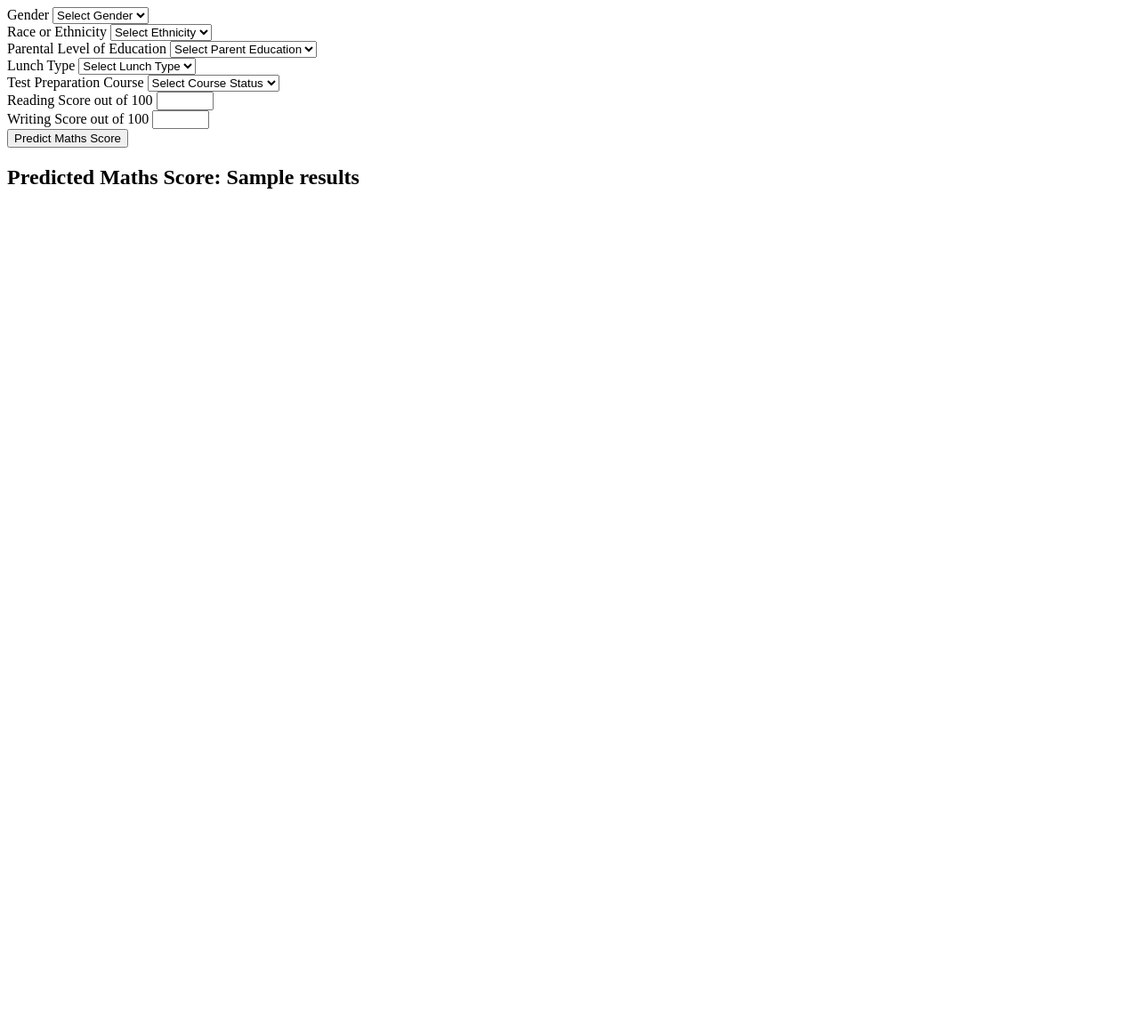
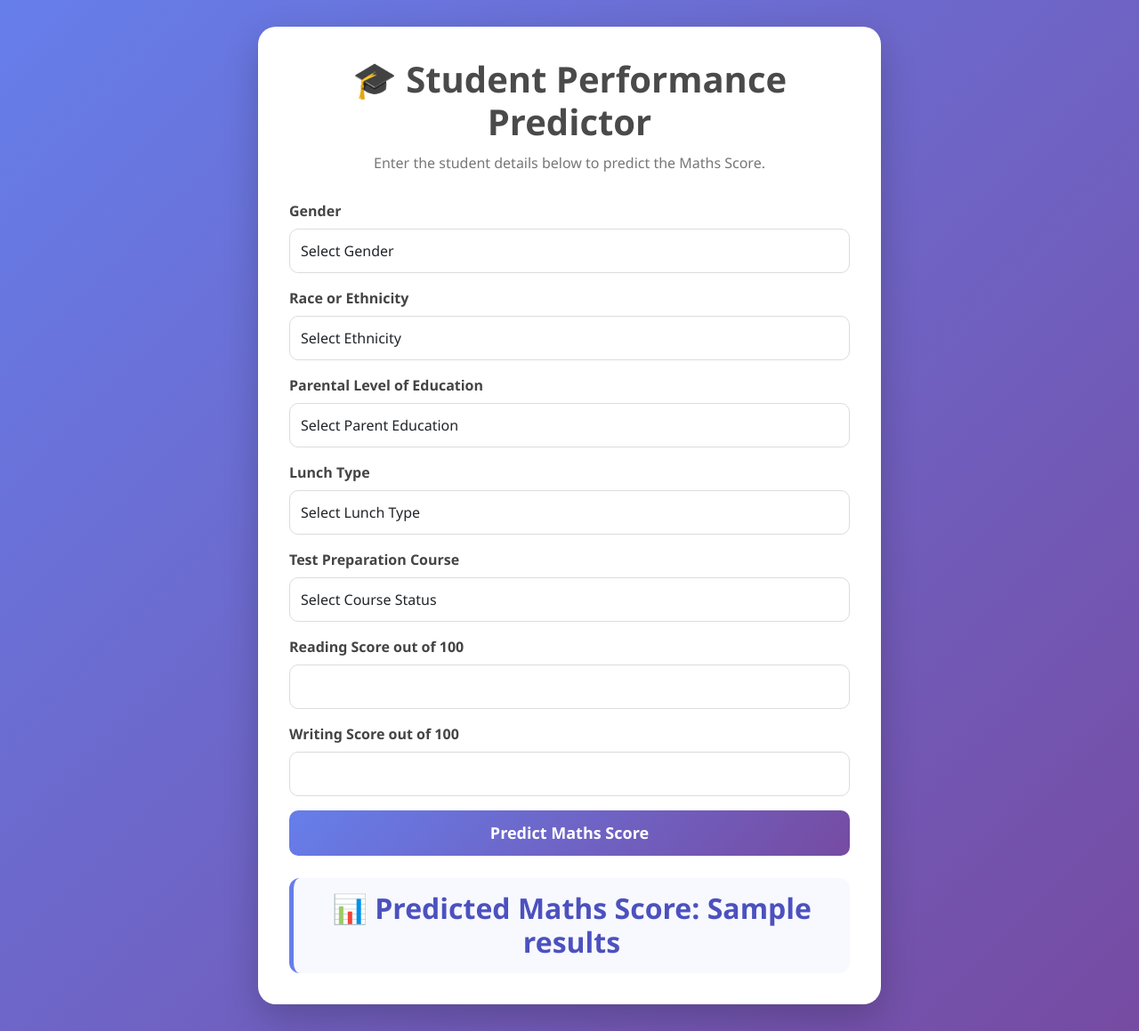
Before and after one commit to SahilBarve/mlprojects, a Flask app: template templates/home.html in a window 1280 px wide. Shown: the whole page at 89% size. Before the commit the page ends 212 px from the top, so only its background shows below. Run offline with Flask 3, Linux system fonts and the light colour scheme; the template is opened without the code that fills it: most values are stand-ins (such as "Sample title", 1, 10 or a date in 2020).

Commit message:
Updated UI styling

```diff
--- a/app.py
+++ /dev/null
@@ -1,45 +0,0 @@
-from flask import Flask, request, render_template # request for working with the up coming requests
-import numpy as np
-import pandas as pd
-
-from sklearn.preprocessing import StandardScaler
-from src.pipeline.predict_pipeline import CustomData,PredictPipeline
-application=Flask(__name__)#creates a Flask app object named application.__name__ is used to tell application that the app starts from this pyton file and use this location as root of the project file
-
-app=application
-
-##Route for a home
-@app.route('/') # Its a route decorator in flask , When someone visits  the URL(/) , run  the function below
-def index():
-  return render_template('index.html') # render_template() is used to display an HTML page from your Flask application.and this line "Open the index.html file from the templates folder and send it to the user's browser."
-
-@app.route('/predictdata',methods=['GET','POST']) #GET method is used to request or retrive data from the server
-                                                  #POST is used to send data to the server
-def predict_datapoint():# Will do everything here
-  if request.method=='GET': # In GET will just show the input to user and POST will recieve the user input make the prediction and return the result
-    return render_template('home.html') # in home.html will have simple data fields that we need to provide to model to do the predictions
-  else:
-    data=CustomData(
-      gender=request.form.get('gender'), # We will get all our input data entered by user here
-      race_ethnicity=request.form.get('race_ethnicity'),
-      parental_level_of_education=request.form.get('parental_level_of_education'),
-      lunch=request.form.get('lunch'),
-      test_preparation_course=request.form.get('test_preparation_course'),
-      reading_score=float(request.form.get('reading_score')),
-      writing_score=float(request.form.get('writing_score'))
-    )  # This same class will be created in predict pipeline file and this class is responsilble for mapping all the input data that we are giving to html which will be mapped with the backend
-    pred_df=data.get_data_as_data_frame()
-    print(pred_df)
-
-    predict_pipeline=PredictPipeline()
-    results=predict_pipeline.predict(pred_df) # Not the predict() always returns a array/list like object so we return results[0]
-    return render_template('home.html',results=results[0]) # We returned results[0] cause everything will be in a list format
-
-# For running the code
-
-if __name__=='__main__':  # "Run the code below only if this file is executed directly." This prevents Flask from starting automatically when the file is imported somewhere else.
-  app.run(host="0.0.0.0") # app.run() starts the flask web server and listens for requests such as http://127.0.0.1:5000 and executes your routes
-                                     # host="0.0.0.0." means other devices not only this on the same network can access it without this only the local device can access it
-
-''' Run the file by python app.py then open the crome and type 127.0.0.1:5000/ this will open the home page
-then call the function predictdata by simply writing  127.0.0.1:5000/predictdata in the search bar'''
--- a/templates/home.html
+++ b/templates/home.html
@@ -1,7 +1,107 @@
+<!DOCTYPE html>
+<html lang="en">
+<head>
+    <meta charset="UTF-8">
+    <meta name="viewport" content="width=device-width, initial-scale=1.0">
+    <title>Student Performance Predictor</title>
+
+    <!-- Bootstrap CSS -->
+    <link href="https://cdn.jsdelivr.net/npm/bootstrap@5.3.3/dist/css/bootstrap.min.css" rel="stylesheet">
+
+    <style>
+        body {
+            min-height: 100vh;
+            background: linear-gradient(135deg, #667eea, #764ba2);
+            display: flex;
+            justify-content: center;
+            align-items: center;
+            padding: 30px;
+            font-family: 'Segoe UI', Tahoma, Geneva, Verdana, sans-serif;
+        }
+
+        .prediction-card {
+            width: 100%;
+            max-width: 700px;
+            background: white;
+            border-radius: 20px;
+            padding: 35px;
+            box-shadow: 0 15px 40px rgba(0, 0, 0, 0.2);
+        }
+
+        .page-title {
+            text-align: center;
+            font-weight: 700;
+            color: #4a4a4a;
+            margin-bottom: 10px;
+        }
+
+        .subtitle {
+            text-align: center;
+            color: #777;
+            margin-bottom: 30px;
+        }
+
+        .form-label {
+            font-weight: 600;
+            color: #444;
+        }
+
+        .form-control {
+            border-radius: 10px;
+            padding: 12px;
+            border: 1px solid #dcdcdc;
+            transition: all 0.3s ease;
+        }
+
+        .form-control:focus {
+            border-color: #667eea;
+            box-shadow: 0 0 10px rgba(102, 126, 234, 0.3);
+        }
+
+        .btn-predict {
+            width: 100%;
+            padding: 12px;
+            border: none;
+            border-radius: 10px;
+            background: linear-gradient(135deg, #667eea, #764ba2);
+            color: white;
+            font-size: 18px;
+            font-weight: 600;
+            transition: 0.3s;
+        }
+
+        .btn-predict:hover {
+            transform: translateY(-2px);
+            box-shadow: 0 10px 20px rgba(102, 126, 234, 0.4);
+        }
+
+        .result-box {
+            margin-top: 25px;
+            text-align: center;
+            padding: 15px;
+            border-radius: 12px;
+            background: #f8f9ff;
+            border-left: 5px solid #667eea;
+        }
+
+        .result-box h2 {
+            margin: 0;
+            color: #4c51bf;
+            font-weight: bold;
+        }
+    </style>
+</head>
+<body>
+
+    <div class="prediction-card">
+
+        <h1 class="page-title">🎓 Student Performance Predictor</h1>
+        <p class="subtitle">
+            Enter the student details below to predict the Maths Score.
+        </p>
+
         <!-- Student Performance Prediction Form -->
         <form action="{{ url_for('predict_datapoint') }}" method="post">
-    <!-- When the user clicks Predict,
-         Flask calls the predict_datapoint() function using a POST request -->
 
             <!-- Gender Selection -->
             <div class="mb-3">
@@ -84,14 +184,21 @@
 
             <!-- Predict Button -->
             <div class="mb-3">
-        <input class="btn btn-primary"
+                <input class="btn-predict"
                        type="submit"
-               value="Predict Maths Score" />
+                       value="Predict Maths Score">
             </div>
 
         </form>
 
         <!-- Display predicted maths score returned by Flask -->
-<h2>
-    Predicted Maths Score: {{ results }}
-</h2>
+        {% if results %}
+        <div class="result-box">
+            <h2>📊 Predicted Maths Score: {{ results }}</h2>
+        </div>
+        {% endif %}
+
+    </div>
+
+</body>
+</html>
```
Lines whose indentation alone changed are shown as unchanged.
